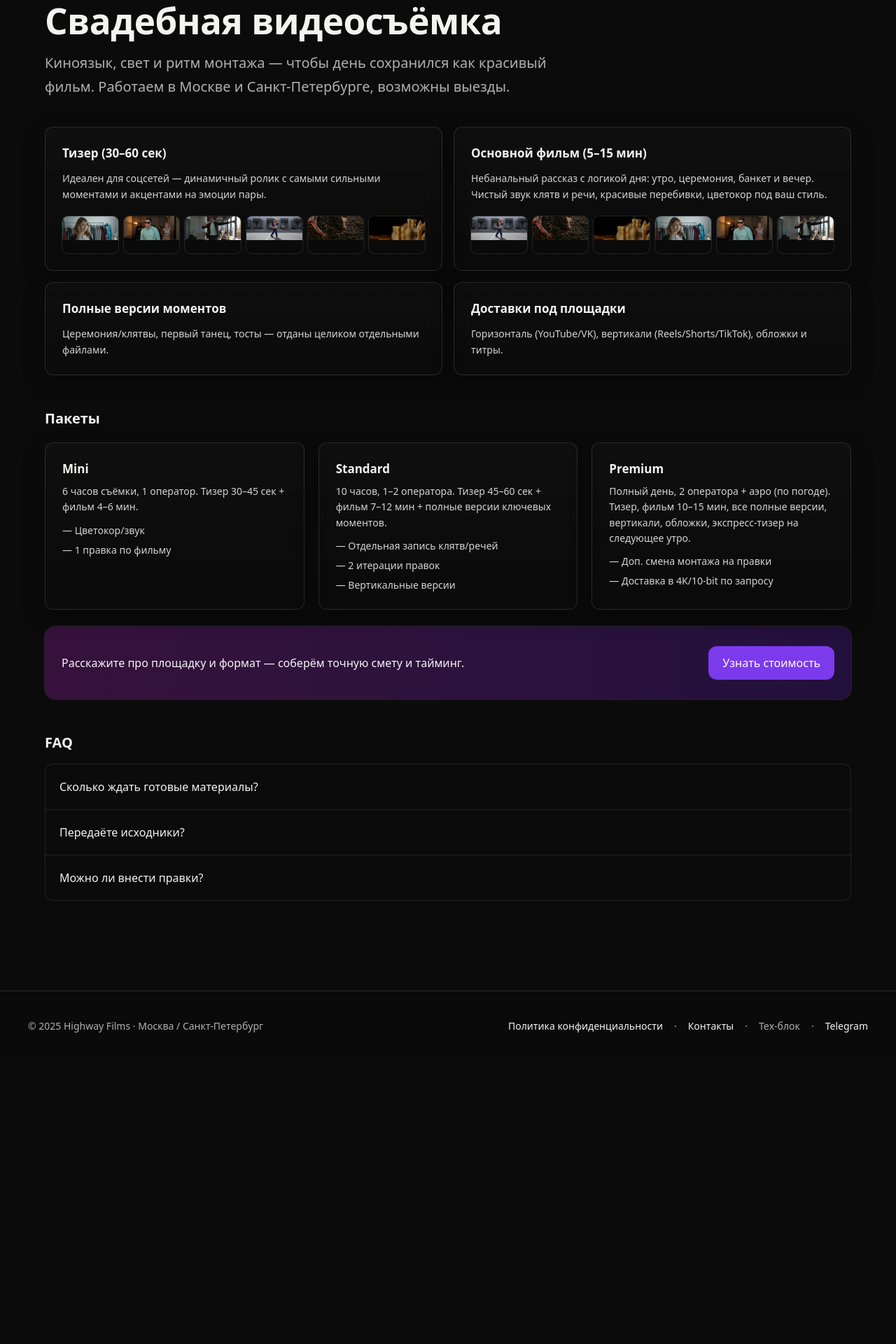
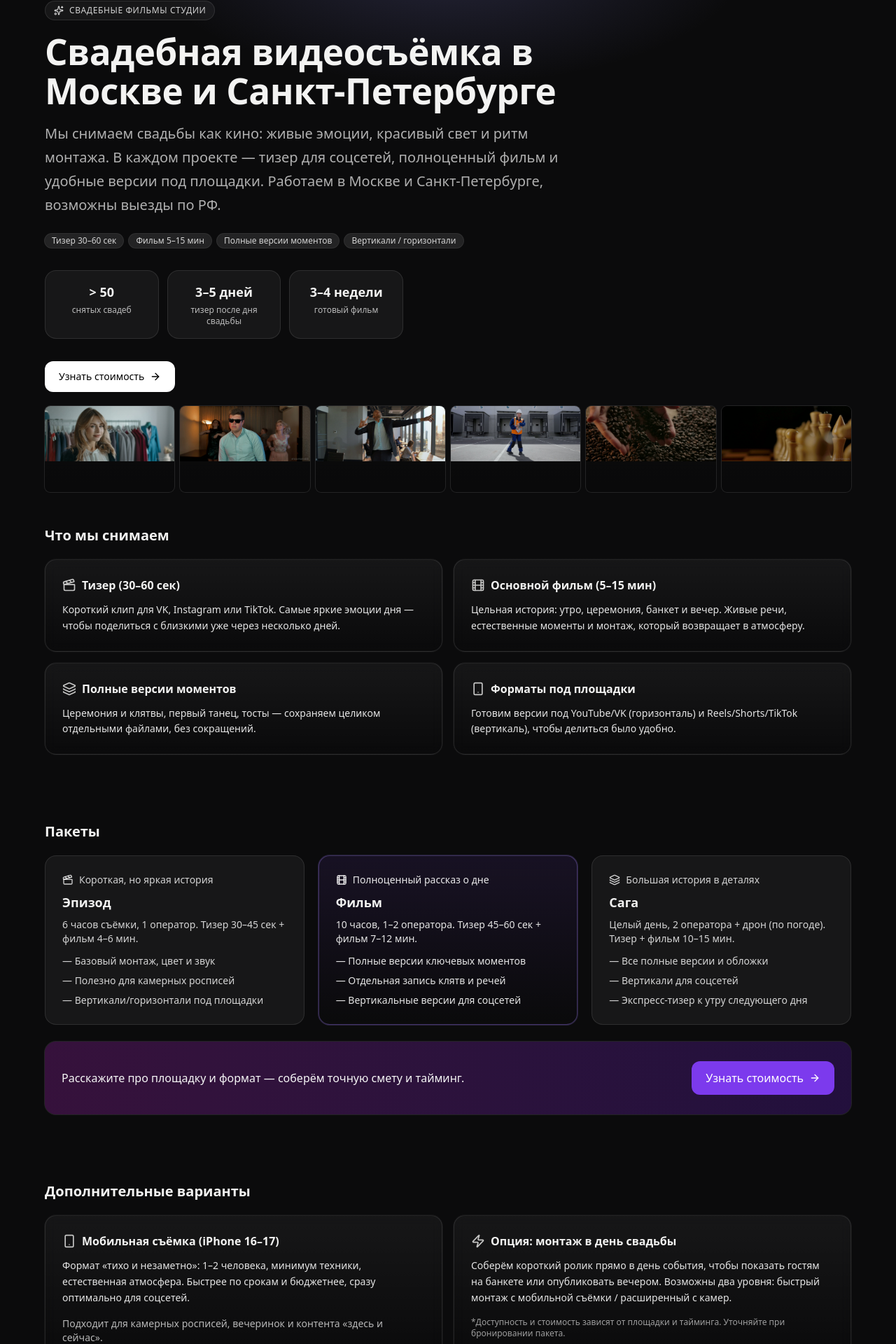
Before and after one commit to pandangun/highwayfilms.ru, a Next.js app: page /weddings in a window 1280 px wide. Shown: the part 119-2039 px from the top of the page at 70% size. Before the commit the page ends 1635 px from the top, so only its background shows below. Built offline with nearby package versions, Linux system fonts and the light colour scheme.

Commit message:
weddings_ver2.1

```diff
--- a/package.json
+++ b/package.json
@@ -11,6 +11,7 @@
   "dependencies": {
     "clsx": "^2.1.1",
     "clx": "^1.0.0",
+    "lucide-react": "^0.544.0",
     "next": "15.5.3",
     "react": "19.1.0",
     "react-dom": "19.1.0"
--- a/src/app/weddings/page.tsx
+++ b/src/app/weddings/page.tsx
@@ -1,9 +1,18 @@
 import Link from "next/link";
+import { ArrowRight, Sparkles, Film, Clapperboard, Layers, Smartphone, Zap } from "lucide-react";
+
+/**
+ * Highway Films — Weddings Page (RU)
+ * — Киновайб: «Эпизод / Фильм / Сага»
+ * — Текст без технарщины, заточен под реальных клиентов и SEO
+ * — Добавлены услуги: мобильная съёмка и опция «Монтаж в день свадьбы»
+ * — Красивый, читабельный макет на Tailwind (globals.css подключишь отдельно)
+ */
 
 export const metadata = {
   title: "Свадебная видеосъёмка — Highway Films",
   description:
-    "Кинематографичные свадебные фильмы: от тизера до полного фильма. Съёмка в Москве и Санкт-Петербурге, выезды по РФ.",
+    "Свадебные фильмы в Москве и Санкт-Петербурге: тизер для соцсетей, полноценный фильм и архив моментов. Пакеты ‘Эпизод / Фильм / Сага’. Мобильная съёмка и опция монтажа в день свадьбы.",
 };
 
 // мини-галерея — подставь свои кадры из /public/images/frames или /public/weddings/*
@@ -23,27 +32,48 @@ function Thumbs({ start = 0, count = 6 }: { start?: number; count?: number }) {
       {pics.map((src) => (
         <div key={src} className="relative aspect-[3/2] overflow-hidden rounded-lg ring-1 ring-white/10">
           {/* eslint-disable-next-line @next/next/no-img-element */}
-          <img src={src} alt="" className="h-full w-full object-cover" loading="lazy" />
-          <div className="pointer-events-none absolute inset-0 bg-gradient-to-t from-black/15 to-transparent" />
+          <img src={src} alt="wedding frame" className="h-full w-full object-cover" loading="lazy" />
+          <div className="pointer-events-none absolute inset-0 bg-gradient-to-t from-black/20 to-transparent" />
         </div>
       ))}
     </div>
   );
 }
 
-function Card({
-  title,
-  children,
-  footer,
-}: {
-  title: string;
-  children: React.ReactNode;
-  footer?: React.ReactNode;
-}) {
+function Kicker({ children }: { children: React.ReactNode }) {
   return (
-    <div className="card rounded-xl p-6">
-      <h3 className="text-base font-semibold">{title}</h3>
-      <div className="mt-3 text-sm text-neutral-300 leading-relaxed">{children}</div>
+    <div className="inline-flex items-center gap-2 rounded-full border border-white/10 bg-white/5 px-3 py-1 text-[12px] uppercase tracking-wider text-white/80">
+      <Sparkles className="h-3.5 w-3.5" />
+      {children}
+    </div>
+  );
+}
+
+function Stat({ value, label }: { value: string; label: string }) {
+  return (
+    <div className="rounded-2xl border border-white/10 bg-white/5 p-4 text-center">
+      <div className="text-lg font-semibold">{value}</div>
+      <div className="mt-1 text-xs text-white/70">{label}</div>
+    </div>
+  );
+}
+
+function Pill({ children }: { children: React.ReactNode }) {
+  return (
+    <span className="rounded-full bg-white/10 px-2.5 py-1 text-[12px] leading-none text-white/80 ring-1 ring-white/15">
+      {children}
+    </span>
+  );
+}
+
+function Card({ title, icon, children, footer }: { title: string; icon?: React.ReactNode; children: React.ReactNode; footer?: React.ReactNode }) {
+  return (
+    <div className="rounded-2xl border border-white/10 bg-gradient-to-b from-white/5 to-transparent p-6 shadow-[0_0_0_1px_rgba(255,255,255,0.04)] backdrop-blur">
+      <div className="flex items-center gap-2">
+        {icon}
+        <h3 className="text-base font-semibold">{title}</h3>
+      </div>
+      <div className="mt-3 text-sm leading-relaxed text-neutral-200">{children}</div>
       {footer && <div className="mt-4">{footer}</div>}
     </div>
   );
@@ -53,32 +83,57 @@ export default function WeddingsPage() {
   return (
     <>
       {/* HERO */}
-      <section className="container pt-12 md:pt-16">
+      <section className="container relative pt-12 md:pt-16">
+        {/* subtle gradient halo */}
+        <div className="pointer-events-none absolute inset-0 -z-10 bg-[radial-gradient(60%_40%_at_50%_0%,rgba(120,119,198,0.25),transparent_60%)]" />
+
         <div className="max-w-3xl">
-          <h1 className="h1 text-[clamp(32px,5vw,56px)] font-bold">Свадебная видеосъёмка</h1>
-          <p className="lead mt-4">
-            Киноязык, свет и ритм монтажа — чтобы день сохранился как красивый фильм.
-            Работаем в Москве и Санкт-Петербурге, возможны выезды.
+          <Kicker>Свадебные фильмы студии</Kicker>
+          <h1 className="h1 text-[clamp(32px,5vw,56px)] font-bold mt-4">Свадебная видеосъёмка в Москве и Санкт-Петербурге</h1>
+          <p className="lead mt-4 text-neutral-200">
+            Мы снимаем свадьбы как кино: живые эмоции, красивый свет и ритм монтажа. В каждом проекте — тизер для соцсетей,
+            полноценный фильм и удобные версии под площадки. Работаем в Москве и Санкт-Петербурге, возможны выезды по РФ.
           </p>
+
+          <div className="mt-6 flex flex-wrap items-center gap-2">
+            <Pill>Тизер 30–60 сек</Pill>
+            <Pill>Фильм 5–15 мин</Pill>
+            <Pill>Полные версии моментов</Pill>
+            <Pill>Вертикали / горизонтали</Pill>
+          </div>
+
+          <div className="mt-8 grid max-w-lg grid-cols-3 gap-3">
+            <Stat value="> 50" label="снятых свадеб" />
+            <Stat value="3–5 дней" label="тизер после дня свадьбы" />
+            <Stat value="3–4 недели" label="готовый фильм" />
+          </div>
+
+          <div className="mt-8">
+            <Link href="/contacts" className="inline-flex items-center gap-2 rounded-xl bg-white px-5 py-3 text-sm font-medium text-black transition hover:opacity-90">
+              Узнать стоимость <ArrowRight className="h-4 w-4" />
+            </Link>
+          </div>
         </div>
 
-        {/* Что снимаем */}
-        <div className="mt-10 grid gap-4 sm:grid-cols-2">
-          <Card title="Тизер (30–60 сек)">
-            Идеален для соцсетей — динамичный ролик с самыми сильными моментами и акцентами
-            на эмоции пары.
-            <Thumbs start={0} count={6} />
+        {/* мини-галерея */}
+        <Thumbs start={0} count={6} />
+      </section>
+
+      {/* Что снимаем */}
+      <section className="container py-10 md:py-12">
+        <h2 className="text-xl font-semibold">Что мы снимаем</h2>
+        <div className="mt-5 grid gap-4 sm:grid-cols-2">
+          <Card title="Тизер (30–60 сек)" icon={<Clapperboard className="h-5 w-5 opacity-80" />}>
+            Короткий клип для VK, Instagram или TikTok. Самые яркие эмоции дня — чтобы поделиться с близкими уже через несколько дней.
           </Card>
-          <Card title="Основной фильм (5–15 мин)">
-            Небанальный рассказ с логикой дня: утро, церемония, банкет и вечер.
-            Чистый звук клятв и речи, красивые перебивки, цветокор под ваш стиль.
-            <Thumbs start={3} count={6} />
+          <Card title="Основной фильм (5–15 мин)" icon={<Film className="h-5 w-5 opacity-80" />}>
+            Цельная история: утро, церемония, банкет и вечер. Живые речи, естественные моменты и монтаж, который возвращает в атмосферу.
           </Card>
-          <Card title="Полные версии моментов">
-            Церемония/клятвы, первый танец, тосты — отданы целиком отдельными файлами.
+          <Card title="Полные версии моментов" icon={<Layers className="h-5 w-5 opacity-80" />}>
+            Церемония и клятвы, первый танец, тосты — сохраняем целиком отдельными файлами, без сокращений.
           </Card>
-          <Card title="Доставки под площадки">
-            Горизонталь (YouTube/VK), вертикали (Reels/Shorts/TikTok), обложки и титры.
+          <Card title="Форматы под площадки" icon={<Smartphone className="h-5 w-5 opacity-80" />}>
+            Готовим версии под YouTube/VK (горизонталь) и Reels/Shorts/TikTok (вертикаль), чтобы делиться было удобно.
           </Card>
         </div>
       </section>
@@ -87,90 +142,145 @@ export default function WeddingsPage() {
       <section className="container py-10 md:py-12">
         <h2 className="text-xl font-semibold">Пакеты</h2>
         <div className="mt-5 grid gap-5 md:grid-cols-3">
-          <div className="card rounded-xl p-6 ring-1 ring-white/10">
-            <h3 className="font-semibold">Mini</h3>
-            <p className="mt-2 text-sm text-neutral-300">
-              6 часов съёмки, 1 оператор. Тизер 30–45 сек + фильм 4–6 мин.
-            </p>
+          {/* Эпизод */}
+          <div className="relative rounded-2xl border border-white/10 bg-white/5 p-6">
+            <div className="mb-2 inline-flex items-center gap-2 text-sm text-white/80">
+              <Clapperboard className="h-4 w-4" />
+              <span>Короткая, но яркая история</span>
+            </div>
+            <h3 className="text-lg font-semibold">Эпизод</h3>
+            <p className="mt-2 text-sm text-neutral-300">6 часов съёмки, 1 оператор. Тизер 30–45 сек + фильм 4–6 мин.</p>
             <ul className="mt-3 space-y-2 text-sm text-neutral-300">
-              <li>— Цветокор/звук</li>
-              <li>— 1 правка по фильму</li>
+              <li>— Базовый монтаж, цвет и звук</li>
+              <li>— Полезно для камерных росписей</li>
+              <li>— Вертикали/горизонтали под площадки</li>
             </ul>
           </div>
 
-          <div className="card rounded-xl p-6 ring-1 ring-violet-400/30 bg-gradient-to-b from-violet-500/10">
-            <h3 className="font-semibold">Standard</h3>
-            <p className="mt-2 text-sm text-neutral-300">
-              10 часов, 1–2 оператора. Тизер 45–60 сек + фильм 7–12 мин + полные версии ключевых моментов.
-            </p>
-            <ul className="mt-3 space-y-2 text-sm text-neutral-300">
-              <li>— Отдельная запись клятв/речей</li>
-              <li>— 2 итерации правок</li>
-              <li>— Вертикальные версии</li>
+          {/* Фильм */}
+          <div className="relative rounded-2xl border border-violet-400/30 bg-gradient-to-b from-violet-500/10 p-6 ring-1 ring-violet-400/20">
+            <div className="mb-2 inline-flex items-center gap-2 text-sm text-white/90">
+              <Film className="h-4 w-4" />
+              <span>Полноценный рассказ о дне</span>
+            </div>
+            <h3 className="text-lg font-semibold">Фильм</h3>
+            <p className="mt-2 text-sm text-neutral-200">10 часов, 1–2 оператора. Тизер 45–60 сек + фильм 7–12 мин.</p>
+            <ul className="mt-3 space-y-2 text-sm text-neutral-200">
+              <li>— Полные версии ключевых моментов</li>
+              <li>— Отдельная запись клятв и речей</li>
+              <li>— Вертикальные версии для соцсетей</li>
             </ul>
           </div>
 
-          <div className="card rounded-xl p-6 ring-1 ring-white/10">
-            <h3 className="font-semibold">Premium</h3>
-            <p className="mt-2 text-sm text-neutral-300">
-              Полный день, 2 оператора + аэро (по погоде). Тизер, фильм 10–15 мин, все полные
-              версии, вертикали, обложки, экспресс-тизер на следующее утро.
-            </p>
+          {/* Сага */}
+          <div className="relative rounded-2xl border border-white/10 bg-white/5 p-6">
+            <div className="mb-2 inline-flex items-center gap-2 text-sm text-white/80">
+              <Layers className="h-4 w-4" />
+              <span>Большая история в деталях</span>
+            </div>
+            <h3 className="text-lg font-semibold">Сага</h3>
+            <p className="mt-2 text-sm text-neutral-300">Целый день, 2 оператора + дрон (по погоде). Тизер + фильм 10–15 мин.</p>
             <ul className="mt-3 space-y-2 text-sm text-neutral-300">
-              <li>— Доп. смена монтажа на правки</li>
-              <li>— Доставка в 4K/10-bit по запросу</li>
+              <li>— Все полные версии и обложки</li>
+              <li>— Вертикали для соцсетей</li>
+              <li>— Экспресс-тизер к утру следующего дня</li>
             </ul>
           </div>
         </div>
 
+        {/* CTA */}
         <div className="mt-6 rounded-2xl bg-gradient-to-r from-fuchsia-500/20 to-violet-600/20 px-6 py-7 ring-1 ring-white/10">
           <div className="flex flex-col gap-4 md:flex-row md:items-center md:justify-between">
-            <p className="text-neutral-100">
-              Расскажите про площадку и формат — соберём точную смету и тайминг.
-            </p>
-            <Link
-              href="/contacts"
-              className="btn-primary inline-flex items-center justify-center rounded-xl px-5 py-3 font-medium hover:opacity-95 transition"
-            >
-              Узнать стоимость
+            <p className="text-neutral-100">Расскажите про площадку и формат — соберём точную смету и тайминг.</p>
+            <Link href="/contacts" className="btn-primary inline-flex items-center justify-center gap-2 rounded-xl px-5 py-3 font-medium hover:opacity-95 transition">
+              Узнать стоимость <ArrowRight className="h-4 w-4" />
             </Link>
           </div>
         </div>
       </section>
 
+      {/* Доп. услуги */}
+      <section className="container py-10 md:py-12">
+        <h2 className="text-xl font-semibold">Дополнительные варианты</h2>
+        <div className="mt-5 grid gap-4 md:grid-cols-2">
+          <Card
+            title="Мобильная съёмка (iPhone 16–17)"
+            icon={<Smartphone className="h-5 w-5 opacity-80" />}
+            footer={<div className="mt-3 text-sm text-white/70">Подходит для камерных росписей, вечеринок и контента «здесь и сейчас».</div>}
+          >
+            Формат «тихо и незаметно»: 1–2 человека, минимум техники, естественная атмосфера. Быстрее по срокам и бюджетнее,
+            сразу оптимально для соцсетей.
+          </Card>
+
+          <Card
+            title="Опция: монтаж в день свадьбы"
+            icon={<Zap className="h-5 w-5 opacity-80" />}
+            footer={
+              <div className="mt-3 text-xs text-white/60">
+                *Доступность и стоимость зависят от площадки и тайминга. Уточняйте при бронировании пакета.
+              </div>
+            }
+          >
+            Соберём короткий ролик прямо в день события, чтобы показать гостям на банкете или опубликовать вечером.
+            Возможны два уровня: быстрый монтаж с мобильной съёмки / расширенный с камер.
+          </Card>
+        </div>
+      </section>
+
+      {/* Как это работает */}
+      <section className="container py-10 md:py-12">
+        <h2 className="text-xl font-semibold">Как это работает</h2>
+        <ol className="mt-4 space-y-3 text-sm text-neutral-200">
+          <li><strong>Бриф.</strong> Вы делитесь площадкой, расписанием и пожеланиями.</li>
+          <li><strong>Пакет.</strong> Мы подбираем подходящий вариант и фиксируем детали.</li>
+          <li><strong>Съёмка.</strong> Работаем тактично и ненавязчиво, ловим живые эмоции.</li>
+          <li><strong>Сдача.</strong> Тизер — 3–5 дней, фильм — 3–4 недели. Опционально: показ ролика в день свадьбы.</li>
+        </ol>
+      </section>
+
       {/* FAQ */}
       <section className="container pb-16">
         <h2 className="text-xl font-semibold">FAQ</h2>
-        <div className="mt-4 divide-y divide-white/10 rounded-xl border border-white/10">
+        <div className="mt-4 divide-y divide-white/10 rounded-2xl border border-white/10">
           <details className="group p-5">
-            <summary className="cursor-pointer list-none text-base font-medium">
-              Сколько ждать готовые материалы?
-            </summary>
-            <div className="mt-2 text-sm text-neutral-300 leading-relaxed">
-              Тизер — 3–5 дней, основной фильм — до 3–4 недель (в сезон может быть дольше).
-              Экспресс-варианты обсуждаем заранее.
+            <summary className="cursor-pointer list-none text-base font-medium">Когда будет готово видео?</summary>
+            <div className="mt-2 text-sm leading-relaxed text-neutral-300">
+              Тизер — через 3–5 дней. Полноценный фильм — в течение 3–4 недель. Есть опция монтажа в день свадьбы.
             </div>
           </details>
-
           <details className="group p-5">
-            <summary className="cursor-pointer list-none text-base font-medium">
-              Передаёте исходники?
-            </summary>
-            <div className="mt-2 text-sm text-neutral-300 leading-relaxed">
-              Да, по желанию пары передаём исходные материалы на диск/облако. В базовые пакеты
-              входит мастер-фильм и ключевые полные версии.
+            <summary className="cursor-pointer list-none text-base font-medium">Что входит в итоговую отдачу?</summary>
+            <div className="mt-2 text-sm leading-relaxed text-neutral-300">
+              Тизер и основной фильм. В пакетах «Фильм» и «Сага» — также полные версии ключевых моментов и версии под соцсети.
             </div>
           </details>
-
           <details className="group p-5">
-            <summary className="cursor-pointer list-none text-base font-medium">
-              Можно ли внести правки?
-            </summary>
-            <div className="mt-2 text-sm text-neutral-300 leading-relaxed">
-              В пакетах есть 1–2 итерации правок. Мы фиксируем ожидания на этапе брифа,
-              чтобы итог был «в точку».
+            <summary className="cursor-pointer list-none text-base font-medium">Работаете только в Москве и Петербурге?</summary>
+            <div className="mt-2 text-sm leading-relaxed text-neutral-300">Базируемся в этих городах, но выезжаем по всей России.</div>
+          </details>
+          <details className="group p-5">
+            <summary className="cursor-pointer list-none text-base font-medium">Вы снимаете постановочно?</summary>
+            <div className="mt-2 text-sm leading-relaxed text-neutral-300">
+              Мы делаем акцент на живых эмоциях и атмосфере. Постановочные эпизоды добавляем по запросу и к месту.
             </div>
           </details>
+        </div>
+      </section>
+
+      {/* SEO-блок (текстовый, низ страницы) */}
+      <section className="container pb-20">
+        <div className="prose prose-invert max-w-none text-sm text-neutral-300">
+          <h2>Свадебная видеосъёмка в Москве и Санкт-Петербурге</h2>
+          <p>
+            Свадебный фильм — это способ сохранить день не только в памяти, но и на экране. Наша студия делает тизеры, фильмы и
+            архивные версии моментов, чтобы вы могли вернуться к важным эпизодам через годы. Мы работаем для пар, которые ценят
+            естественные эмоции, стильный монтаж и современную подачу.
+          </p>
+          <p>
+            Если вам нужна свадебная видеосъёмка в Москве или Санкт-Петербурге, выберите пакет «Эпизод», «Фильм» или «Сага» — и мы
+            подберём точный тайминг под площадку и программу дня. Возможны выезды по России, мобильная съёмка и опция показа ролика в
+            день свадьбы.
+          </p>
         </div>
       </section>
     </>
```
Also changed, not shown: 1 other file (tests, documents, lock files or other folders).
